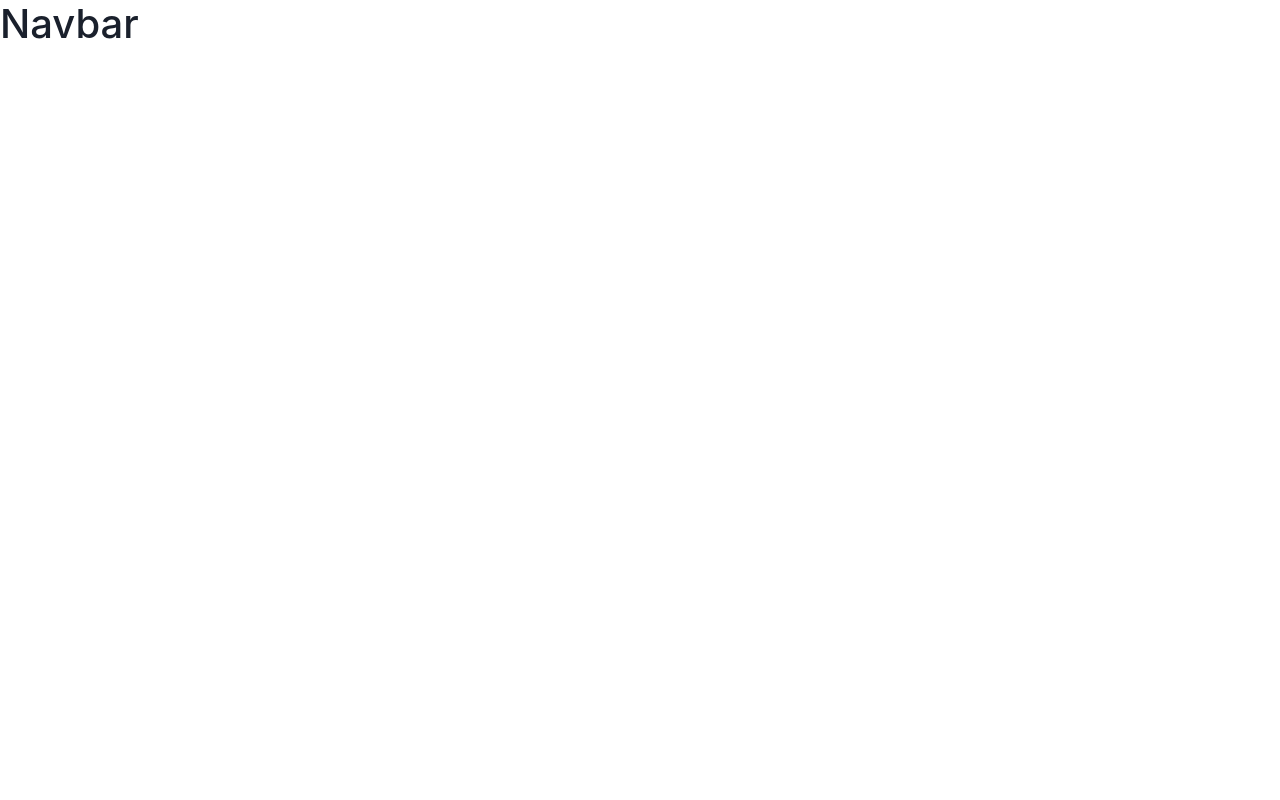
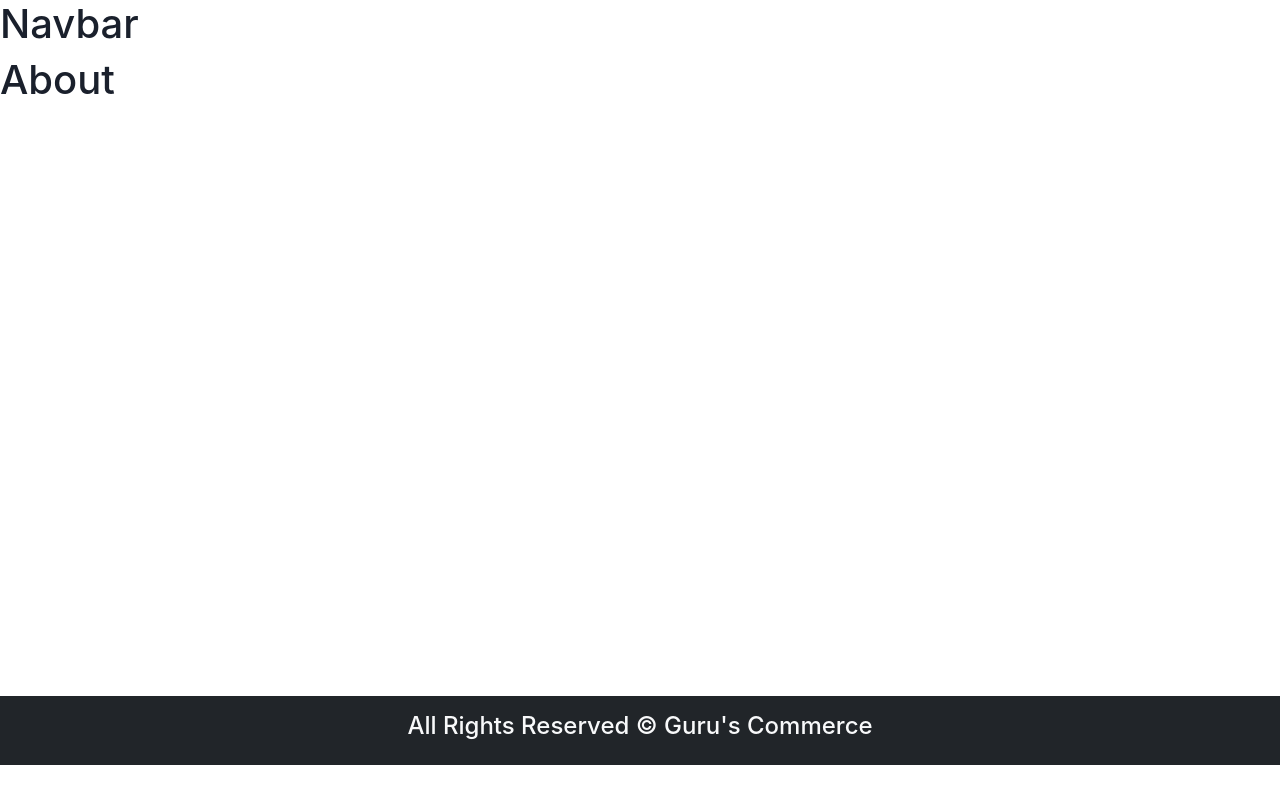
Before and after one commit to Guruprasad3n/NewEcommerce, a React (Vite) app in the folder Frontend/: page /about in a window 1280 px wide. Built offline with nearby package versions, Linux system fonts and the light colour scheme.

Commit message:
Ecommerce

```diff
--- a/Frontend/src/App.jsx
+++ b/Frontend/src/App.jsx
@@ -1,18 +1,25 @@
 import React, { useState } from "react";
-import Footer from "./Components/Footer/Footer";
-import Navbar from "./Components/Navbar";
-import Layout from "./Components/Footer/Layout";
+import Navbar from "./Components/Layout/Navbar";
+import Layout from "./Components/Layout/Layout";
+import { Route, Routes } from "react-router-dom";
+import Home from "./Pages/Home";
+import Contact from "./Pages/Contact";
+import About from "./Pages/About";
+import Policy from "./Pages/Policy";
+import PageNotFound from "./Pages/PageNotFound";
 
 // import './App.css'
 
 function App() {
   return (
     <>
-      {/* <Layout>
-        {/* <Navbar />
-      </Layout> */}
-
-      <Navbar/>
+      <Routes>
+        <Route path="/" element={<Home />} />
+        <Route path="/about" element={<About />} />
+        <Route path="/contact" element={<Contact />} />
+        <Route path="/policy" element={<Policy />} />
+        <Route path="*" element={<PageNotFound />} />
+      </Routes>
     </>
   );
 }
--- /dev/null
+++ b/Frontend/src/Components/Layout/Footer.jsx
@@ -0,0 +1,13 @@
+import React from "react";
+function Footer() {
+  return (
+    <>
+      <div className="bg-dark text-light p-3">
+        <h4 className="text-center">
+          All Rights Reserved &copy; Guru's Commerce{" "}
+        </h4>
+      </div>
+    </>
+  );
+}
+export default Footer;
--- /dev/null
+++ b/Frontend/src/Components/Layout/Layout.jsx
@@ -0,0 +1,13 @@
+import React from "react";
+import Navbar from "./Navbar";
+import Footer from "./Footer";
+function Layout({ children }) {
+  return (
+    <>
+      <Navbar />
+      <main style={{minHeight:"80vh"}} >{children}</main>
+      <Footer />
+    </>
+  );
+}
+export default Layout;
--- /dev/null
+++ b/Frontend/src/Pages/About.jsx
@@ -0,0 +1,12 @@
+import React from "react";
+import Layout from "../Components/Layout/Layout";
+function About() {
+  return (
+    <>
+      <Layout>
+        <h1>About</h1>
+      </Layout>
+    </>
+  );
+}
+export default About;
--- /dev/null
+++ b/Frontend/src/Pages/Contact.jsx
@@ -0,0 +1,12 @@
+import React from "react";
+import Layout from "../Components/Layout/Layout";
+function Contact() {
+  return (
+    <>
+      <Layout>
+        <h1>Contact</h1>
+      </Layout>
+    </>
+  );
+}
+export default Contact;
--- /dev/null
+++ b/Frontend/src/Pages/Home.jsx
@@ -0,0 +1,12 @@
+import React from "react";
+import Layout from "../Components/Layout/Layout";
+function Home() {
+  return (
+    <>
+      <Layout>
+        <h1>Home</h1>
+      </Layout>
+    </>
+  );
+}
+export default Home;
--- /dev/null
+++ b/Frontend/src/Pages/PageNotFound.jsx
@@ -0,0 +1,12 @@
+import React from "react";
+import Layout from "../Components/Layout/Layout";
+function PageNotFound() {
+  return (
+    <>
+      <Layout>
+        <h1>Page Not Found</h1>
+      </Layout>
+    </>
+  );
+}
+export default PageNotFound;
--- /dev/null
+++ b/Frontend/src/Pages/Policy.jsx
@@ -0,0 +1,12 @@
+import React from "react";
+import Layout from "../Components/Layout/Layout";
+function Policy() {
+  return (
+    <>
+      <Layout>
+        <h1>Policy</h1>
+      </Layout>
+    </>
+  );
+}
+export default Policy;
--- a/Frontend/src/index.css
+++ b/Frontend/src/index.css
@@ -1,10 +1,14 @@
+@import url("https://fonts.googleapis.com/css2?family=Poppins:ital,wght@0,200;0,300;0,400;0,500;0,600;0,700;0,800;0,900;1,100;1,200;1,300;1,400;1,500;1,600;1,700;1,800;1,900&display=swap");
 
-*{
-text-decoration: none;
-margin: 0;
-padding: 0;
-box-sizing: border-box;
+* {
+  text-decoration: none;
+  margin: 0;
+  padding: 0;
+  box-sizing: border-box;
 }
+
+/* font-family: 'Poppins', sans-serif; */
+
 /* :root {
   font-family: Inter, system-ui, Avenir, Helvetica, Arial, sans-serif;
   line-height: 1.5;
```
Also changed, not shown: Frontend/src/Components/Layout/Navbar.jsx (renamed from Frontend/src/Components/Navbar.jsx).
